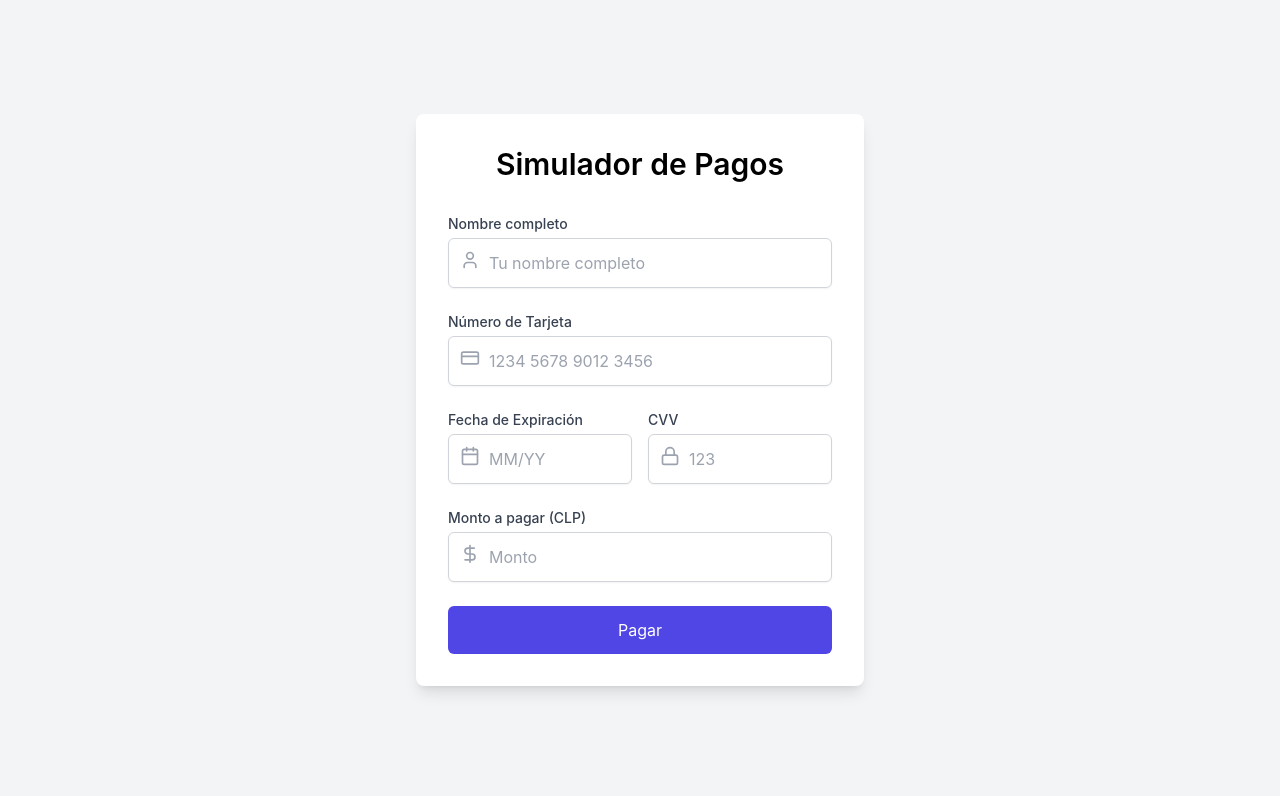
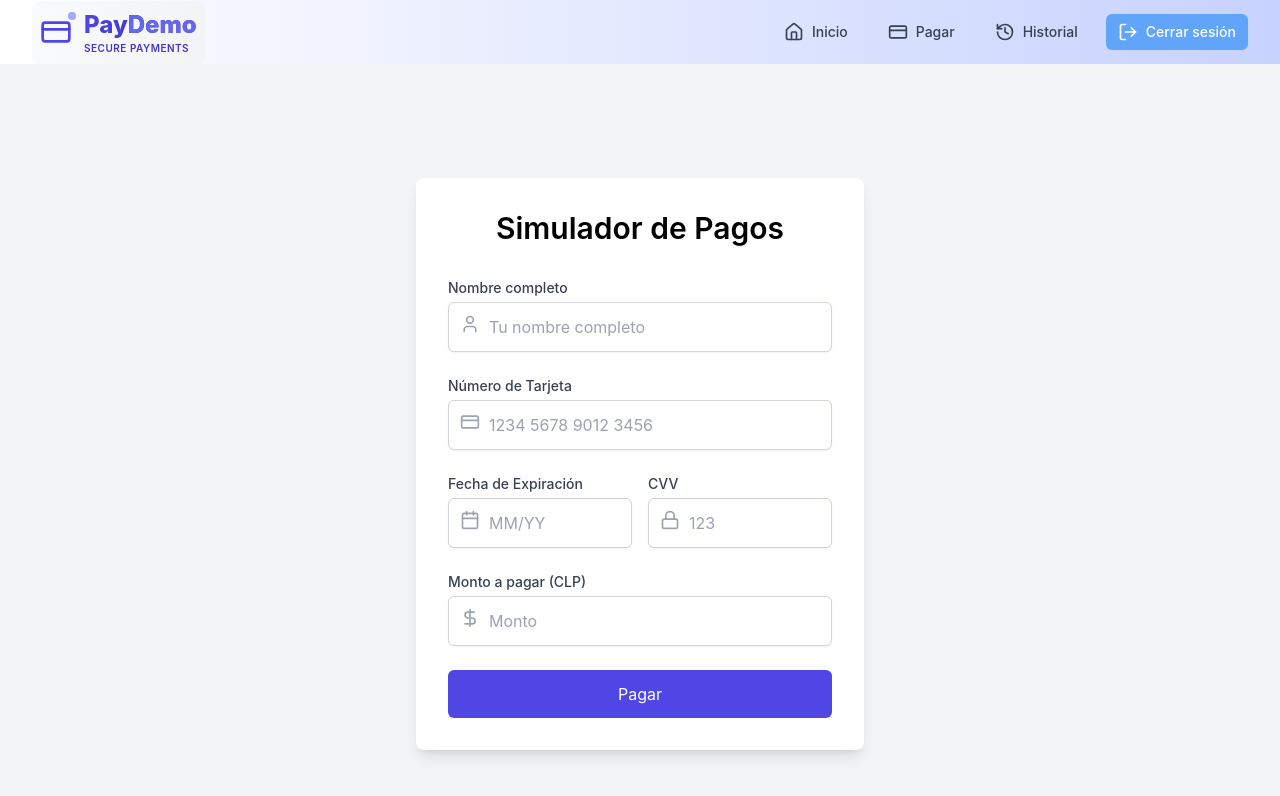
Before and after one commit to javieraguayo/PayDemo-Frontend, a React (Create React App) app: page /payment in a window 1280 px wide. Shown: the top 796 px of the page. Built offline with nearby package versions, Linux system fonts and the light colour scheme.

Commit message:
agragdo links de pago en dashboard y navegacion

```diff
--- a/src/components/Dashboard.js
+++ b/src/components/Dashboard.js
@@ -1,6 +1,7 @@
 import { useState, useEffect } from 'react';
 import { CreditCard, History, DollarSign, CheckCircle, TrendingUp, PieChart, AlertTriangle, ArrowRightLeft } from 'lucide-react';
 import { motion } from 'framer-motion';
+import { Link } from 'react-router-dom';
 
 export default function Dashboard() {
   const [lastTransaction, setLastTransaction] = useState({
@@ -48,6 +49,7 @@ export default function Dashboard() {
               whileHover={{ scale: 1.05 }}
               whileTap={{ scale: 0.95 }}
             >
+              <Link to="/payment" className="block h-full">
                 <div className="p-5">
                   <div className="flex items-center">
                     <CreditCard className="h-8 w-8 text-indigo-600" aria-hidden="true" />
@@ -60,6 +62,7 @@ export default function Dashboard() {
                 <div className="bg-indigo-50 px-5 py-3">
                   <div className="text-sm font-medium text-indigo-700">Iniciar simulación →</div>
                 </div>
+              </Link>
             </motion.div>
 
             {/* Tarjeta de Historial de Transacciones */}
@@ -72,6 +75,7 @@ export default function Dashboard() {
               whileHover={{ scale: 1.05 }}
               whileTap={{ scale: 0.95 }}
             >
+              <Link to="/historial" className="block h-full">
                 <div className="p-5">
                   <div className="flex items-center">
                     <History className="h-8 w-8 text-green-600" aria-hidden="true" />
@@ -84,6 +88,7 @@ export default function Dashboard() {
                 <div className="bg-green-50 px-5 py-3">
                   <div className="text-sm font-medium text-green-700">Ver historial completo →</div>
                 </div>
+              </Link>
             </motion.div>
 
             {/* Tarjeta de Última Transacción */}
@@ -171,19 +176,19 @@ export default function Dashboard() {
               transition={{ duration: 0.3, delay: 0.5 }}
             >
               <div className="flex items-center mb-4">
-                <ArrowRightLeft className="h-8 w-8 text-yellow-600" aria-hidden="true" />
+                <ArrowRightLeft className="h-8 w-8 text-green-600" aria-hidden="true" />
                 <div className="ml-5 w-0 flex-1">
                   <h2 className="text-xl font-semibold text-gray-900">Transacciones</h2>
                 </div>
               </div>
               <div className="flex justify-around mt-2">
                 <div className="text-center">
-                  <span className="text-green-600 font-bold text-2xl">{successfulTransactions}</span>
-                  <p className="text-sm text-gray-500">Exitosas</p>
+                  <span className="text-green-600 font-bold text-2xl">{loading ? <span className="animate-pulse bg-gray-200 h-8 w-12 rounded"></span> : successfulTransactions}</span>
+                  <span className="block text-sm text-gray-600">Exitosas</span>
                 </div>
                 <div className="text-center">
-                  <span className="text-red-600 font-bold text-2xl">{failedTransactions}</span>
-                  <p className="text-sm text-gray-500">Fallidas</p>
+                  <span className="text-red-600 font-bold text-2xl">{loading ? <span className="animate-pulse bg-gray-200 h-8 w-12 rounded"></span> : failedTransactions}</span>
+                  <span className="block text-sm text-gray-600">Fallidas</span>
                 </div>
               </div>
             </motion.div>
--- a/src/components/NavigationBar.js
+++ b/src/components/NavigationBar.js
@@ -5,17 +5,17 @@ export default function NavigationBar() {
   const [isOpen, setIsOpen] = useState(false);
 
   const navItems = [
-    { name: 'Inicio', icon: Home, href: '/' },
-    { name: 'Pagar', icon: CreditCardIcon, href: '/pagar' },
+    { name: 'Inicio', icon: Home, href: '/home' },
+    { name: 'Pagar', icon: CreditCardIcon, href: '/payment' },
     { name: 'Historial', icon: History, href: '/historial' },
   ];
 
   return (
-    <nav className="bg-gray-100 text-gray-800 shadow-md">
+    <nav className="bg-gradient-to-r from-white to-indigo-200 text-gray-800 shadow-md">
       <div className="max-w-7xl mx-auto px-4 sm:px-6 lg:px-8">
         <div className="flex items-center justify-between h-16">
           <div className="flex items-center">
-            <a href="/" className="flex items-center space-x-3 bg-gradient-to-r from-gray-50 to-gray-100 p-2 rounded-lg">
+            <a href="/home" className="flex items-center space-x-3 bg-gradient-to-r from-gray-50 to-gray-100 p-2 rounded-lg">
               <div className="relative">
                 <CreditCardIcon className="h-8 w-8 text-indigo-600" />
                 <div className="absolute -top-1 -right-1 h-2 w-2 bg-indigo-400 rounded-full animate-pulse" />
@@ -34,14 +34,14 @@ export default function NavigationBar() {
                 <a
                   key={item.name}
                   href={item.href}
-                  className="flex items-center px-3 py-2 rounded-md text-sm font-medium text-gray-700 hover:bg-gray-200 hover:text-gray-900 transition duration-150 ease-in-out"
+                  className="flex items-center px-3 py-2 rounded-md text-sm font-medium text-gray-700 hover:bg-indigo-300 hover:text-white transition duration-150 ease-in-out"
                 >
                   <item.icon className="w-5 h-5 mr-2" />
                   {item.name}
                 </a>
               ))}
               <button
-                className="flex items-center px-3 py-2 rounded-md text-sm font-medium text-gray-700 hover:bg-gray-200 hover:text-gray-900 transition duration-150 ease-in-out"
+                className="flex items-center px-3 py-2 rounded-md text-sm font-medium text-white bg-blue-400 hover:bg-blue-500 transition duration-150 ease-in-out"
                 onClick={() => console.log('Cerrar sesión')}
               >
                 <LogOut className="w-5 h-5 mr-2" />
@@ -66,28 +66,25 @@ export default function NavigationBar() {
 
       {/* Mobile menu */}
       <div className={`md:hidden ${isOpen ? 'block' : 'hidden'}`}>
-        <div className="px-2 pt-2 pb-3 space-y-1 sm:px-3 bg-gray-50">
+        <div className="px-2 pt-2 pb-3 space-y-1 sm:px-3 bg-gradient-to-r from-white to-indigo-200"> {/* Fondo degradado */}
           {navItems.map((item) => (
             <a
               key={item.name}
               href={item.href}
-              className="flex items-center px-3 py-2 rounded-md text-base font-medium text-gray-700 hover:bg-gray-200 hover:text-gray-900 transition duration-150 ease-in-out"
+              className="flex items-center px-3 py-2 rounded-md text-base font-medium text-gray-700 hover:bg-indigo-300 hover:text-white transition duration-150 ease-in-out"
               onClick={() => setIsOpen(false)}
             >
               <item.icon className="w-5 h-5 mr-3" />
               {item.name}
             </a>
           ))}
-          <button
-            className="w-full flex items-center px-3 py-2 rounded-md text-base font-medium text-gray-700 hover:bg-gray-200 hover:text-gray-900 transition duration-150 ease-in-out"
-            onClick={() => {
-              console.log('Cerrar sesión');
-              setIsOpen(false);
-            }}
+          <span
+            className="flex items-center px-3 py-2 rounded-md text-base font-medium text-gray-700 cursor-pointer hover:bg-indigo-300 hover:text-white transition duration-150 ease-in-out"
+            onClick={() => console.log('Cerrar sesión')}
           >
             <LogOut className="w-5 h-5 mr-3" />
             Cerrar sesión
-          </button>
+          </span>
         </div>
       </div>
     </nav>
--- a/src/pages/PaymentPage.js
+++ b/src/pages/PaymentPage.js
@@ -1,9 +1,11 @@
 import React from 'react';
 import PaymentForm from '../components/PaymentForm';
+import NavigationBar from '../components/NavigationBar'
 
 function PaymentPage() {
   return (
     <div>
+      <NavigationBar />
       <PaymentForm />
     </div>
   );
```
Lines whose indentation alone changed are shown as unchanged.
